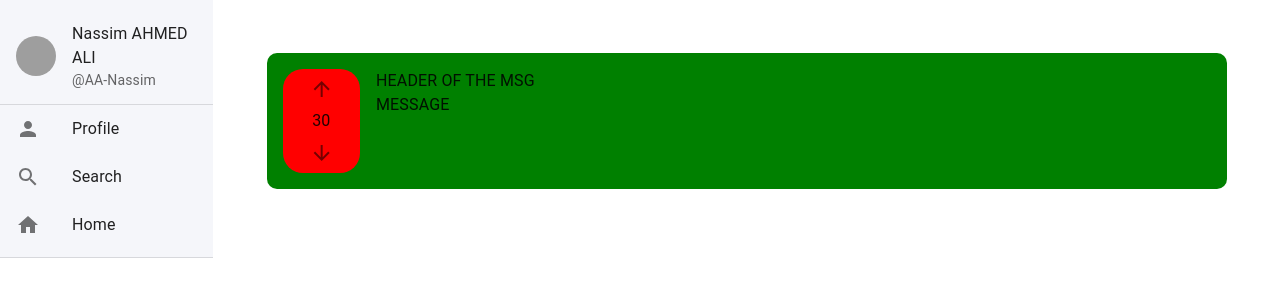
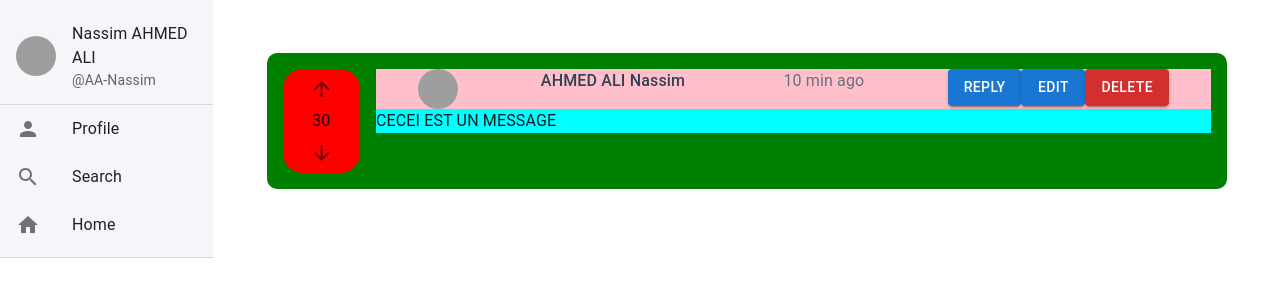
Before and after one commit to Nassim-Ddr/Twotter, a React (Create React App) app: page / in a window 1280 px wide. Shown: the top 300 px of the page. Built offline with nearby package versions, Linux system fonts and the light colour scheme; grey boxes are pictures that could not be loaded.

Commit message:
Worked on Post component

```diff
--- a/src/components/MenuProfileItemList.js
+++ b/src/components/MenuProfileItemList.js
@@ -20,7 +20,7 @@ export default function ProfileItemList() {
         <ListItem disablePadding>
             <ListItemButton onClick={handleClick}>
                 <ListItemAvatar>
-                    <Avatar alt="Remy Sharp" src="/static/images/avatar/1.jpg" />
+                    <Avatar alt="Remy Sharp" src="1.jpg" />
                 </ListItemAvatar>
                 <ListItemText primary="Nassim AHMED ALI" secondary="@AA-Nassim" />
             </ListItemButton>
--- a/src/components/Post.js
+++ b/src/components/Post.js
@@ -4,6 +4,9 @@ import Button from '@mui/material/Button';
 import CssBaseline from '@mui/material/CssBaseline';
 import Grid from '@mui/material/Grid';
 import PostScore from './PostScore'
+import PostHeader from './PostHeader';
+import PostMessage from './PostMessage';
+
 
 import '../style/Post.css'
 
@@ -12,31 +15,22 @@ class Post extends React.Component {
         super(props);
         this.state = {
             userData: props.userData,
-            commentData: props.commentData
+            postData: props.postData
         }
     }
 
     render() {
-        //Grid two columns
-        //Column 1 : scor
-        //Column 2 :
-        //Grid 2 rows :
-        //Row 1 : Header (Profile pic, time, Buttons)
-        //Row 2 : MEssage
         return (
             <Grid container className='PostContainer'>
                 <Grid item xs={1}>
-                    {/* SCORE COMPONENT */}
                     <PostScore score="30"/>
                 </Grid>
                 <Grid container direction='column' item xs={11} className="ContentContainer">
                     <Grid item>
-                        {/* HEADER */}
-                        HEADER OF THE MSG
+                        <PostHeader userData={this.state.userData} commentData={this.state.postData}/>
                     </Grid>
                     <Grid item>
-                        {/* MESSAGE */}
-                        MESSAGE
+                        <PostMessage commentData={this.state.postData}/>
                     </Grid>
                 </Grid>
 
--- a/src/components/PostHeader.js
+++ b/src/components/PostHeader.js
@@ -1,19 +1,25 @@
-import { Box } from '@mui/material';
+import { Avatar, Box } from '@mui/material';
 import React from 'react';
+
+import PostHeaderBtn from './PostHeaderBtn';
 
 class PostHeader extends React.Component {
 
     constructor(props) {
         super(props)
         this.state = {
-            userData: props.userData
+            userData: props.userData,
+            postData : props.postData
         }
     }
 
     render() {
         return (
-            <Box className="">
-
+            <Box className="PostHeaderContainer">
+                <Avatar alt="AHMED ALI NASSIM" src="1.jpg"/>
+                <div className='UserName'> AHMED ALI Nassim</div>
+                <div className="PostTime">10 min ago</div>
+                <PostHeaderBtn currentUser="SOSIG"/>
             </Box>
         );
     }
--- /dev/null
+++ b/src/components/PostHeaderBtn.js
@@ -0,0 +1,37 @@
+import React from 'react'
+
+import { Button } from '@mui/material';
+import { Box } from '@mui/material';
+
+class PostHeaderBtn extends React.Component {
+
+    constructor(props) {
+        super(props)
+        this.state = {
+            setReplying: props.setReplying,
+            setDeleting: props.setDeleting,
+            setEditon: props.setEditing,
+            currentUser: props.currentUser
+        }
+    }
+
+    render() {
+
+        return (
+            <Box>
+                <Button variant="contained" className={`${!this.state.currentUser ? "" : "display--none"}`}>
+                    Reply
+                </Button>
+                <Button variant="contained" className={`${this.state.currentUser ? "" : "display--none"}`}>
+                    Edit
+                </Button>
+                <Button variant="contained" color="error" className={`${this.state.currentUser ? "" : "display--none"}`}>
+                    Delete
+                </Button>
+            </Box>
+        );
+    }
+
+}
+
+export default PostHeaderBtn;
--- a/src/components/PostMessage.js
+++ b/src/components/PostMessage.js
@@ -0,0 +1,22 @@
+import { Box } from '@mui/material';
+import React from 'react';
+
+class PostMessage extends React.Component {
+    constructor(props) {
+        super(props)
+        this.state = {
+            postData: props.postData
+        }
+    }
+
+    render() {
+        return(
+            <Box className="PostMessageContainer">
+                CECEI EST UN MESSAGE
+            </Box>
+
+        );
+    }
+}
+
+export default PostMessage;
--- a/src/style/Post.css
+++ b/src/style/Post.css
@@ -19,4 +19,24 @@
 }
 .PostContainer .ContentContainer {
   padding-left: 1rem;
+}
+.PostContainer .ContentContainer .PostHeaderContainer {
+  background-color: pink;
+  display: flex;
+  justify-content: space-around;
+}
+.PostContainer .ContentContainer .PostHeaderContainer .UserName {
+  color: #324152;
+  font-weight: 500;
+}
+.PostContainer .ContentContainer .PostHeaderContainer .PostTime {
+  margin-left: 15px;
+  color: #67727e;
+}
+.PostContainer .ContentContainer .PostMessageContainer {
+  background-color: cyan;
+}
+
+.Hide {
+  display: none;
 }/*# sourceMappingURL=Post.css.map */
--- a/src/style/Post.scss
+++ b/src/style/Post.scss
@@ -1,5 +1,4 @@
 @use "variables" as *;
-
 
 .PostContainer {
     background-color: green;
@@ -21,5 +20,27 @@
     }
     .ContentContainer {
         padding-left: 1rem;
+
+        .PostHeaderContainer {
+            background-color: pink;
+            display: flex;
+            justify-content: space-around;
+            .UserName {
+                color: $Darkblue;
+                font-weight: $fw-medium;
+            }
+            .PostTime {
+                margin-left: 15px;
+                color: $GrayishBlue;
+            }
+        }
+
+        .PostMessageContainer {
+            background-color: cyan;
+        }
     }
 }
+
+.Hide {
+    display: none;
+}
--- a/src/style/_variables.scss
+++ b/src/style/_variables.scss
@@ -10,8 +10,14 @@ $SoftRed: hsl(358, 79%, 66%);
 $Lightgrayishblue: hsl(239, 57%, 85%);
 $Palered: hsl(357, 100%, 86%);
 //Neutral
+
 $Darkblue: hsl(212, 24%, 26%);
 $GrayishBlue: hsl(211, 10%, 45%);
 $Lightgray: hsl(223, 19%, 93%);
 $Verylightgray: hsl(228, 33%, 97%);
 $White: hsl(0, 0%, 100%);
+//Typo
+$ff-rubik: "Rubik", sans-serif;
+$fw-regular: 400;
+$fw-medium: 500;
+$fw-bold: 700;
```
Also changed, not shown: 2 other files (tests, documents, lock files or other folders).
